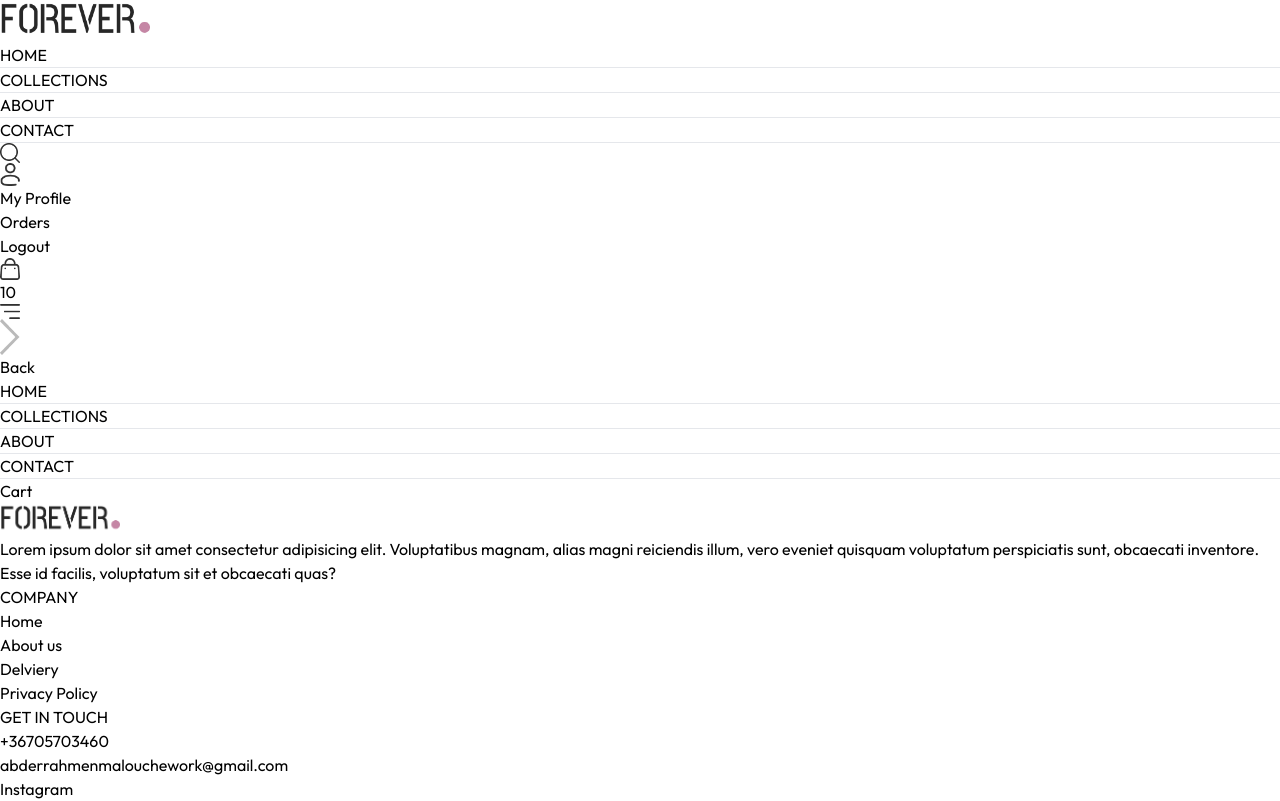
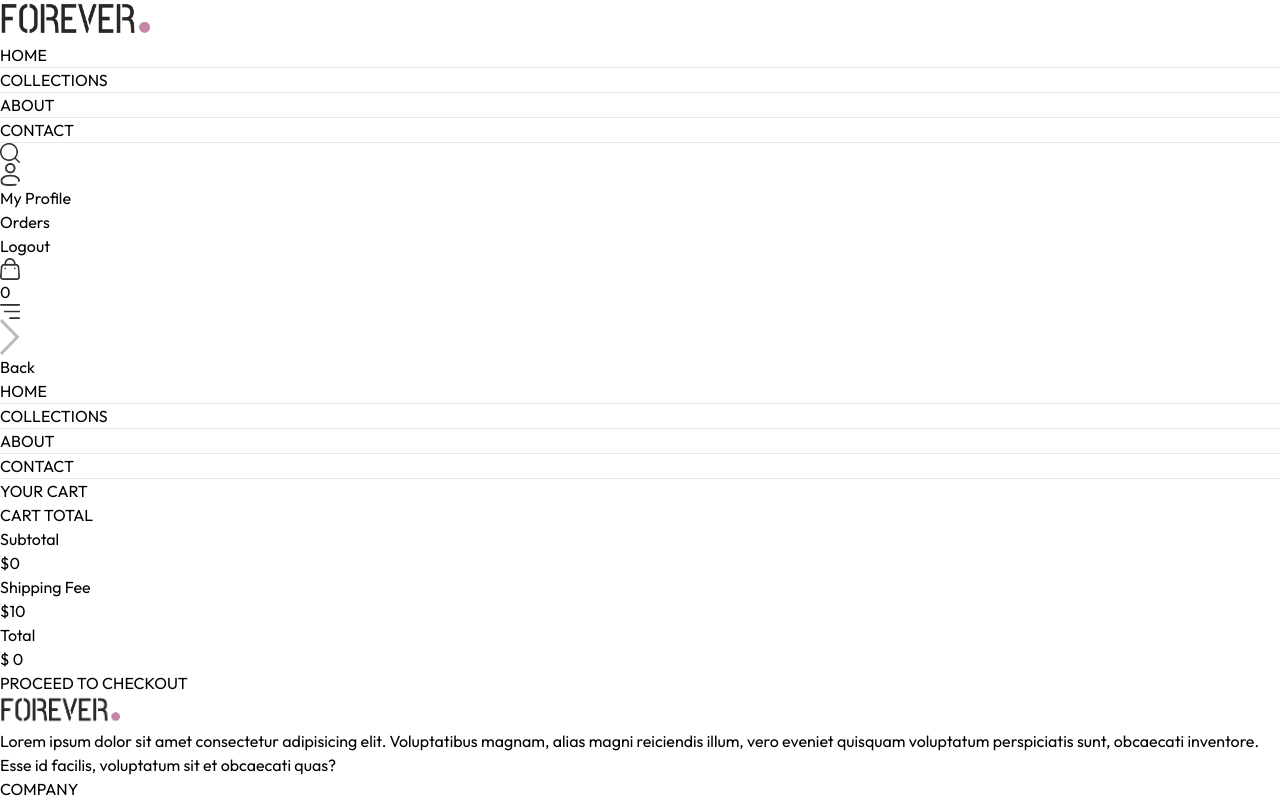
Before and after one commit to Abderrahmen-Malouche/e-commerce, a React (Vite) app in the folder frontend/: page /cart in a window 1280 px wide. Shown: the top 801 px of the page. Built offline with nearby package versions, Linux system fonts and the light colour scheme.

Commit message:
finished the cart section

```diff
--- a/frontend/src/App.jsx
+++ b/frontend/src/App.jsx
@@ -11,11 +11,13 @@ import Product from './pages/Product'
 import PlaceOrder from './pages/PlaceOrder'
 import Footer from './components/Footer'
 import SearchBar from './components/SearchBar'
+import { ToastContainer, toast } from 'react-toastify';
 function App() {
 
   return (
 
     <div className='container mx-auto'>
+      <ToastContainer position='top-middle'/>
         <Navbar/>
         <SearchBar/>
         <Routes>
--- a/frontend/src/Context/ShopContext.jsx
+++ b/frontend/src/Context/ShopContext.jsx
@@ -2,6 +2,7 @@
 import {products} from '../assets/assets';
 import { createContext } from 'react';
 import { useState } from 'react';
+import { ToastContainer, toast } from 'react-toastify';
 export const ShopContext = createContext();
 
 const ShopContextProvider = ({children})=>{
@@ -10,7 +11,70 @@ const ShopContextProvider = ({children})=>{
         const deliveryCost=10;
         const [search , setSearch]=useState('');
         const [showSearch,setShowSearch]=useState(true);
+        const [cartItems,setCartItems]=useState({});
 
+        const addToCart=async(productId,size)=>{
+            if(!size){
+                toast.error("Please select a size");
+                return;
+            }
+            if(cartItems[productId]){
+                if(cartItems[productId][size]){
+                    cartItems[productId][size]+=1;
+                }
+                else{
+                    cartItems[productId][size]=1;
+                }
+            }
+            else{
+                cartItems[productId]={};
+                cartItems[productId][size]=1;
+            }
+            setCartItems({...cartItems});
+
+        }
+        const getCartTotal= ()=>{
+            let total=0;
+            for(let productId in cartItems){
+                for(let size in cartItems[productId]){
+                    total+=cartItems[productId][size];
+                }
+            }
+            return total;
+        }
+
+        const updateQuantity=(productId,size,quantity)=>{
+            setCartItems((prevCart) => {
+                if (!prevCart[productId]) return prevCart; // Ensure the product exists
+
+                const updatedCart = { ...prevCart };
+
+                if (quantity === 0) {
+                  delete updatedCart[productId][size]; // Remove the specific size
+                  if (Object.keys(updatedCart[productId]).length === 0) {
+                    delete updatedCart[productId]; // Remove product if no sizes left
+                  }
+                } else {
+                  updatedCart[productId] = {
+                    ...updatedCart[productId],
+                    [size]: quantity,
+                  };
+                }
+
+                return updatedCart;
+              });
+
+        }
+        const getTotalCost =()=>{
+            let totalAmount=0;
+            for (const items in cartItems){
+                for(const size in cartItems[items]){
+                    const product=products.find((product)=>product._id===items);
+                    totalAmount+=cartItems[items][size]*product.price;
+                }
+            }
+            return totalAmount;
+        }
         const value={
             currency,
             deliveryCost,
@@ -18,7 +82,12 @@ const ShopContextProvider = ({children})=>{
             search,
             setSearch,
             showSearch,
-            setShowSearch
+            setShowSearch,
+            cartItems,
+            addToCart,
+            getCartTotal,
+            updateQuantity,
+            getTotalCost
         }
         return(
             <ShopContext.Provider value={value}>
--- /dev/null
+++ b/frontend/src/components/CartTotal.jsx
@@ -0,0 +1,36 @@
+    import React from 'react'
+    import { useContext } from 'react'
+    import { ShopContext } from '../Context/ShopContext'
+    import SubTitle from './SubTitle'
+    const CartTotal = () => {
+        const {currency, cartItems, products,getTotalCost,deliveryCost} = useContext(ShopContext);
+
+      return (
+        <>
+          <div className="flex justify-left items-center gap-6 text-2xl mb-10">
+            <SubTitle text1="CART" text2="TOTAL"/>
+          </div>
+          <div className="flex flex-col gap-4 mt-2 text-sm">
+              <div className="flex justify-between items-center gap-4 border-b-[1px] border-gray-200 w-full">
+                <p >Subtotal</p>
+                <p>{currency}{getTotalCost()||0}</p>
+              </div>
+              <div className="flex justify-between items-center gap-4 border-b-[1px] border-gray-200 w-full">
+                <p >Shipping Fee</p>
+                <p>{currency}{deliveryCost}</p>
+              </div>
+              <div className="flex justify-between items-center gap-4  w-full font-semibold">
+                <p >Total</p>
+                <p >{currency} {getTotalCost()==0?0:getTotalCost()+deliveryCost}</p>
+              </div>
+          </div>
+          <div className="flex justify-end gap-6">
+
+          <button className="text-white py-3 px-6 bg-black cursor-pointer mt-10">PROCEED TO CHECKOUT</button>
+          </div>
+
+        </>
+      )
+    }
+
+    export default CartTotal
--- a/frontend/src/components/Navbar.jsx
+++ b/frontend/src/components/Navbar.jsx
@@ -9,7 +9,7 @@ import { useLocation } from "react-router";
 import { useNavigate } from "react-router";
 const Navbar = () => {
   const [visible, setVisible] = useState(false);
-  const { setShowSearch ,} = useContext(ShopContext);
+  const { setShowSearch ,getCartTotal} = useContext(ShopContext);
   const [changePath, setChangePath] = useState(false);
   const location = useLocation();
   const path = location.pathname;
@@ -96,7 +96,7 @@ const Navbar = () => {
             className="cursor-pointer"
           />
           <p className="text-xs bg-black text-white absolute -bottom-1 -right-1 rounded-full px-[2px]">
-            10
+          {getCartTotal()}
           </p>
         </div>
         </NavLink>
--- a/frontend/src/pages/Cart.jsx
+++ b/frontend/src/pages/Cart.jsx
@@ -1,9 +1,92 @@
-import React from 'react'
+import React, { useEffect, useState } from "react";
+import { useContext } from "react";
+import { ShopContext } from "../Context/ShopContext";
+import SubTitle from "../components/SubTitle";
+import { assets } from "../assets/assets";
+import CartTotal from "../components/CartTotal";
+const Cart = () => {
+  const { products, currency, cartItems , updateQuantity ,deliveryCost} =
+    useContext(ShopContext);
+  const [cartData, setCartData] = useState([]);
+  const [subtotal, setSubTotal] = useState(0);
 
-const Cart = () => {
+  useEffect(() => {
+    let tempCartData = [];
+    for (let productId in cartItems) {
+      for (let item in cartItems[productId]) {
+        tempCartData.push({
+          id: productId,
+          size: item,
+          quantity: cartItems[productId][item],
+        });
+      }
+    }
+    setCartData(tempCartData);
+  }, [cartItems]);
   return (
-    <div>Cart</div>
-  )
-}
+    <div className="border-t-[1px] border-gray-200 mt-6 p-10">
+      <div className="flex justify-left items-center gap-6 text-2xl mb-10">
+        <SubTitle text1="YOUR" text2="CART" />
+      </div>
+      <div className="flex flex-col items-left">
+        {cartData.map((item, index) => {
+          const productData = products.find(
+            (product) => item.id === product._id
+          );
+          return (
+            <div
+              key={index}
+              className=" gap-12 py-4 border-y-[1px] border-gray-200 grid grid-cols-[4fr_0.5fr_0.5fr] items-center md:grid-cols-[4fr_2fr_0.5frE]"
+            >
+              <div className="items-start flex gap-6">
+                <img
+                  src={productData.image[0]}
+                  alt=""
+                  className=" w-24 object-cover"
+                />
+                <div className="flex flex-col gap-2">
+                  <p className="text-lg text-gray-800 font-semibold">
+                    {productData.name}
+                  </p>
+                  <div className="flex gap-4 items-center">
+                    <p className=" text-gray-700">
+                      {currency}
+                      {productData.price}
+                    </p>
+                    <div className="py-2 px-4 text-md text-gray-700 bg-gray-100 border-[1px] border-gray-300">{item.size}</div>
+                  </div>
+                </div>
+              </div>
+              <div className="w-1/4 flex justify-between gap-28 items-center">
+                <input
+                  type="number"
+                  value={item.quantity}
+                  className="py-[1px] px-2 text-lg outline-gray-200 border-[1px] border-gray-300 w-16"
+                  min={1}
+                  onChange={(e)=>updateQuantity(item.id, item.size, parseInt(e.target.value))}
+                />
 
-export default Cart
+
+                <img
+                  src={assets.bin_icon}
+                  alt=""
+                  className="w-5 cursor-pointer"
+                  onClick={() => updateQuantity(item.id, item.size, 0)}
+                  />
+
+              </div>
+            </div>
+          );
+        })}
+      </div>
+      <div className="flex justify-end my-20">
+        <div className="w-full md:w-[460px]">
+      <CartTotal/>
+
+        </div>
+      </div>
+    </div>
+  );
+};
+
+export default Cart;
--- a/frontend/src/pages/Product.jsx
+++ b/frontend/src/pages/Product.jsx
@@ -7,7 +7,7 @@ import { assets } from "../assets/assets";
 import SubTitle from "../components/SubTitle"
 import RelatedProducts from "../components/RelatedProducts";
 const Product = () => {
-  const { products, currency } = useContext(ShopContext);
+  const { products, currency,addToCart } = useContext(ShopContext);
   const { productId } = useParams();
   const [productData, setProductData] = useState(false);
   const [image, setImage] = useState("");
@@ -84,7 +84,7 @@ const Product = () => {
               </button>
             ))}
           </div>
-          <button className="cursor-pointer text-white bg-black text-sm px-8 py-3 mt-6">
+          <button className="cursor-pointer text-white bg-black text-sm px-8 py-3 mt-6" onClick={()=>addToCart(productData._id,selectedSize)}>
             ADD TO CART{" "}
           </button>
           <hr className="bg-gray-200 h-[1px] w-full mt-8" />
```
